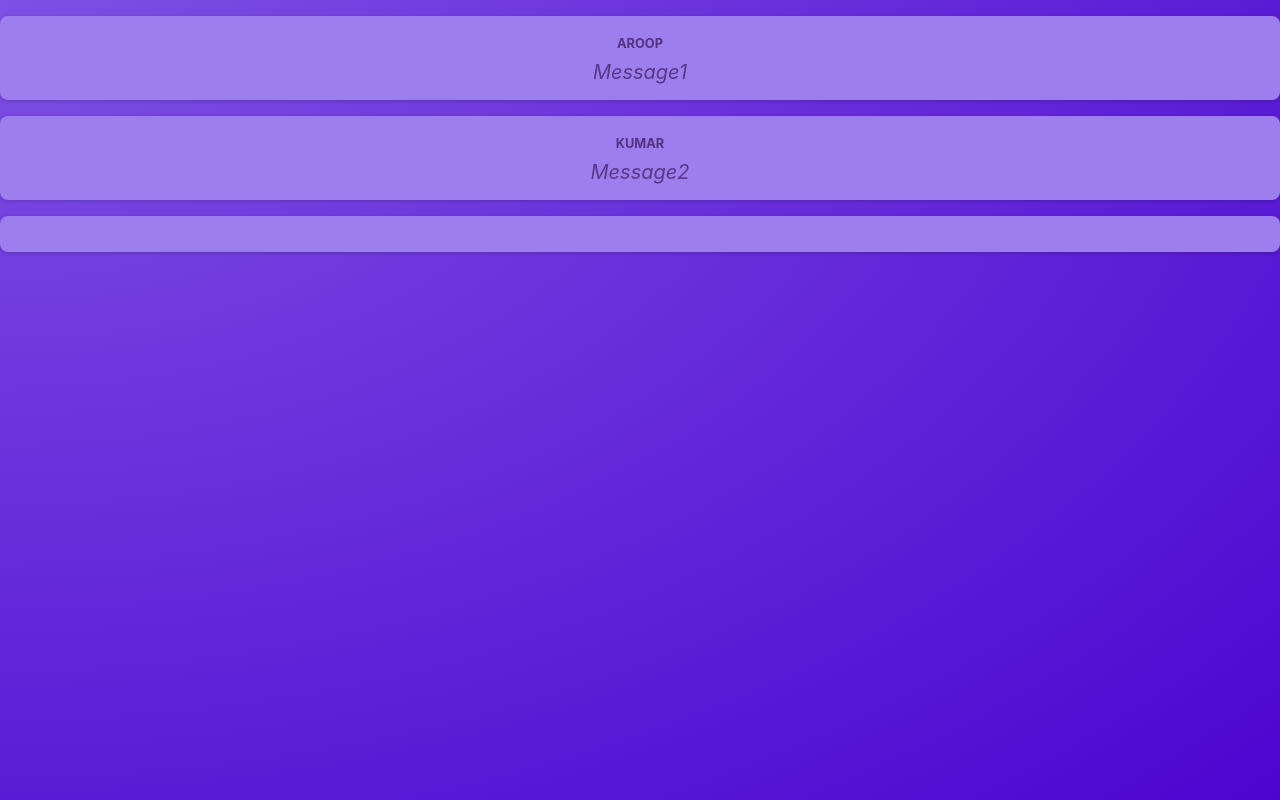
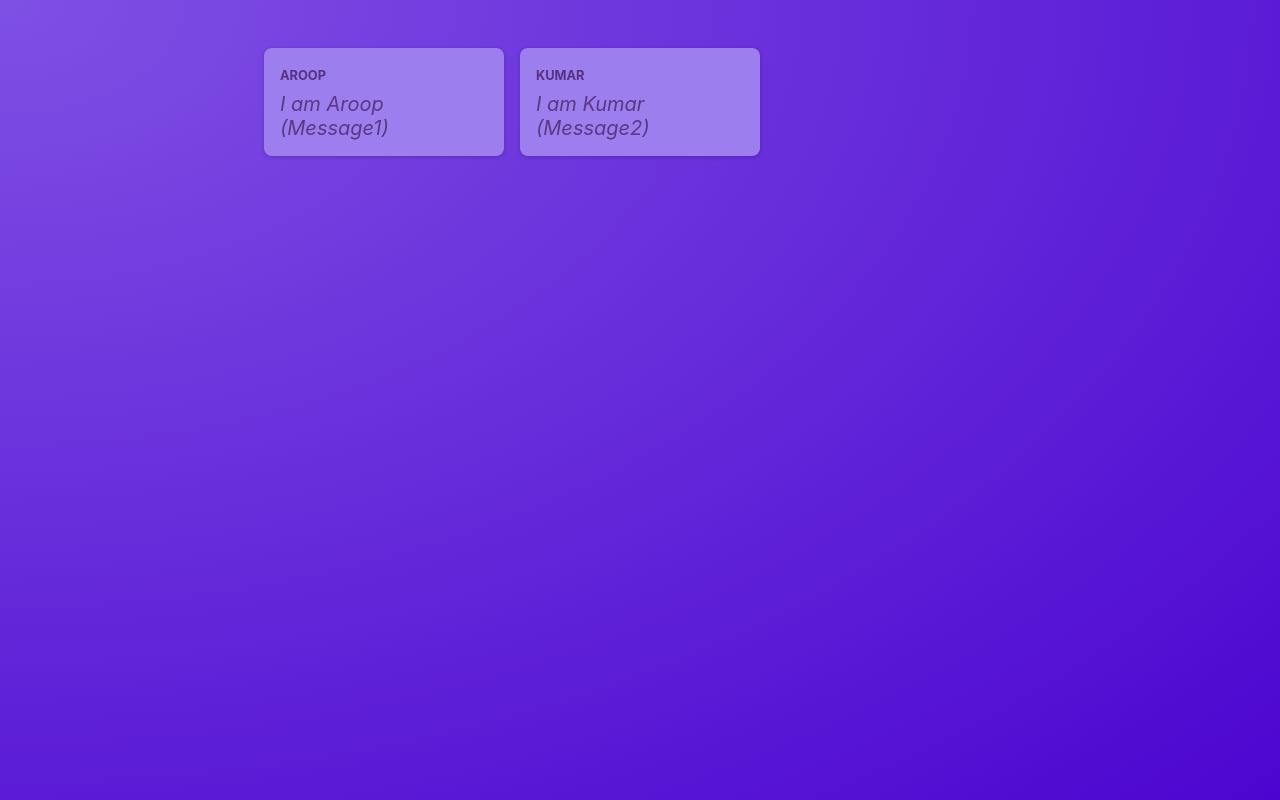
Before and after one commit to aroopkumar50/post-on-web-react, a React (Vite) app: page / in a window 1280 px wide. Built offline with nearby package versions, Linux system fonts and the light colour scheme.

Commit message:
Add PostsList component and css module for it

```diff
--- a/src/App.jsx
+++ b/src/App.jsx
@@ -1,11 +1,9 @@
-import Post from "./components/Post";
+import PostsList from "./components/PostsList";
 
 function App() {
     return (
         <main>
-            <Post author="Aroop" body="Message1" />
-            <Post author="Kumar" body="Message2"/>
-            <Post />
+            <PostsList />
         </main>
     );
 }
--- a/src/components/Post.jsx
+++ b/src/components/Post.jsx
@@ -2,10 +2,10 @@ import classes from "./Post.module.css";
 
 function Post(props) {
     return (
-        <div className={classes.post}>
+        <li className={classes.post}>
             <p className={classes.author}>{props.author}</p>
             <p className={classes.text}>{props.body}</p>
-        </div>
+        </li>
     );
 }
 
--- /dev/null
+++ b/src/components/PostsList.jsx
@@ -0,0 +1,13 @@
+import Post from "./Post";
+import classes from "./PostsList.module.css";
+
+function PostsList() {
+    return (
+        <ul className={classes.posts}>
+            <Post author="Aroop" body="I am Aroop (Message1)" />
+            <Post author="Kumar" body="I am Kumar (Message2)" />
+        </ul>
+    );
+}
+
+export default PostsList;
--- /dev/null
+++ b/src/components/PostsList.module.css
@@ -0,0 +1,10 @@
+.posts {
+    list-style: none;
+    max-width: 50rem;
+    margin: 1rem auto;
+    padding: 1rem 0;
+    display: grid;
+    gap: 1rem;
+    grid-template-columns: repeat(3, 30%);
+    justify-content: center;
+  }
--- a/src/index.css
+++ b/src/index.css
@@ -18,6 +18,5 @@
 
 body {
   margin: 0;
-  text-align: center;
   color: #e6ddf9;
 }
```
